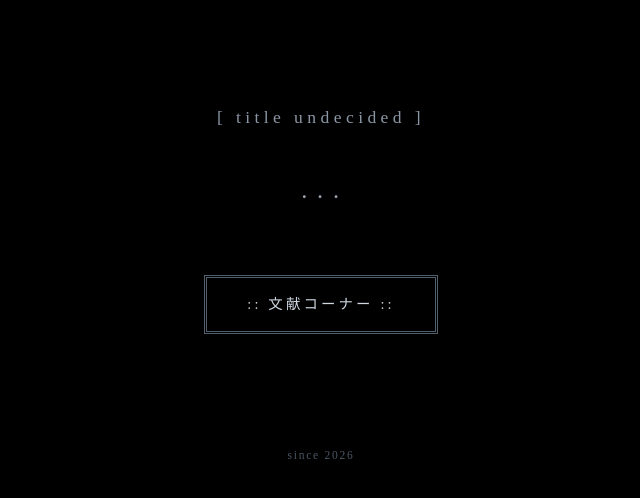
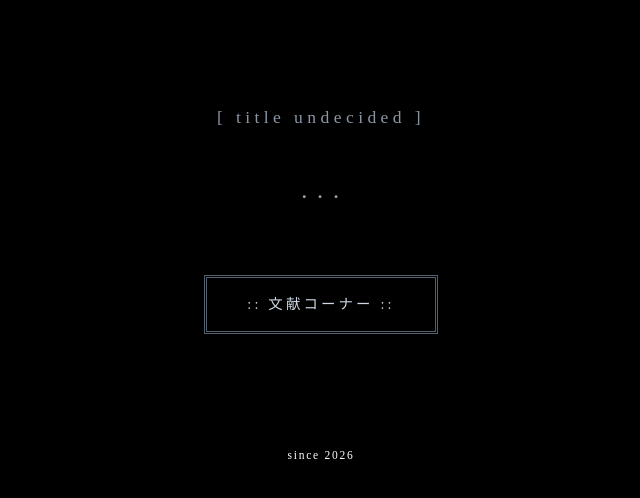
Before and after one commit to 413353/413353.github.io, a plain HTML site: page index.html in a window 1280 px wide. Shown: the full height of the page, 319-959 px from the left. Drawn offline with Linux system fonts and the light colour scheme.

Commit message:
Change footer text color to white

```diff
--- a/index.html
+++ b/index.html
@@ -50,7 +50,7 @@
     footer {
       margin-top: 110px;
       font-size: 0.72rem;
-      color: #4b5563;
+      color: #ffffff;
       letter-spacing: 0.15em;
     }
   </style>
```
